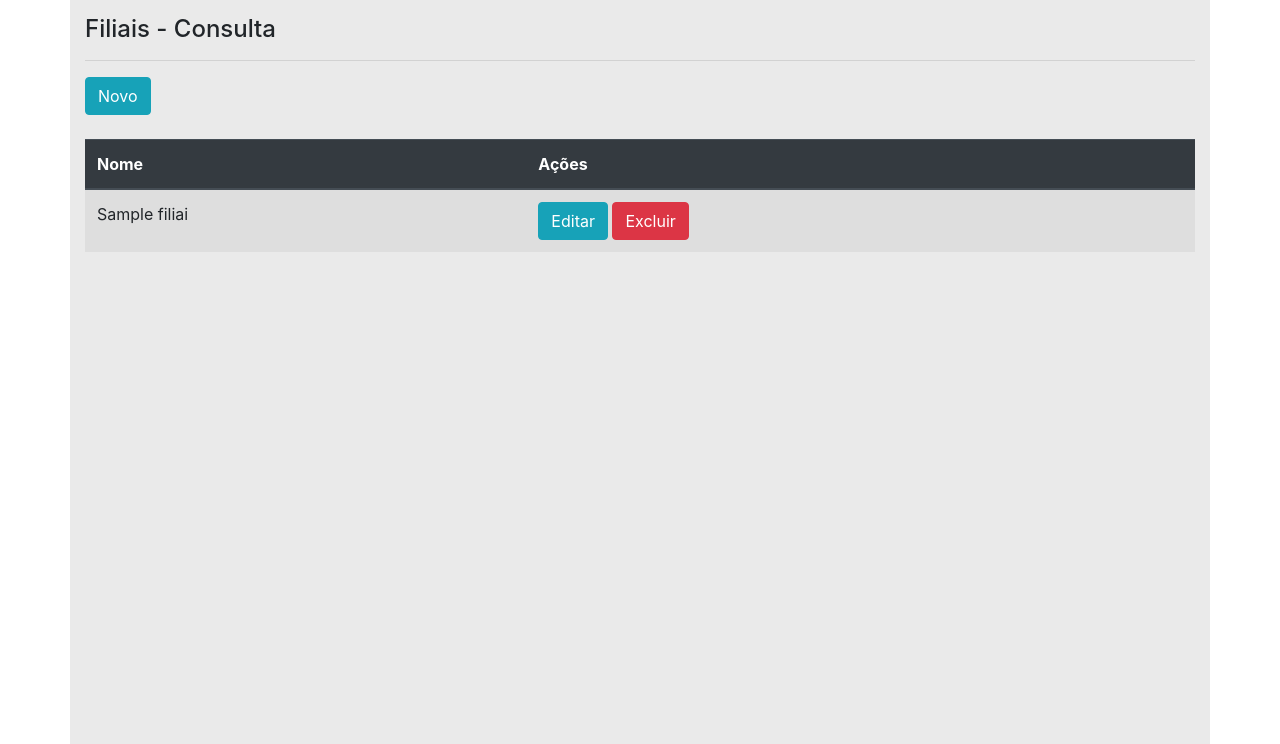
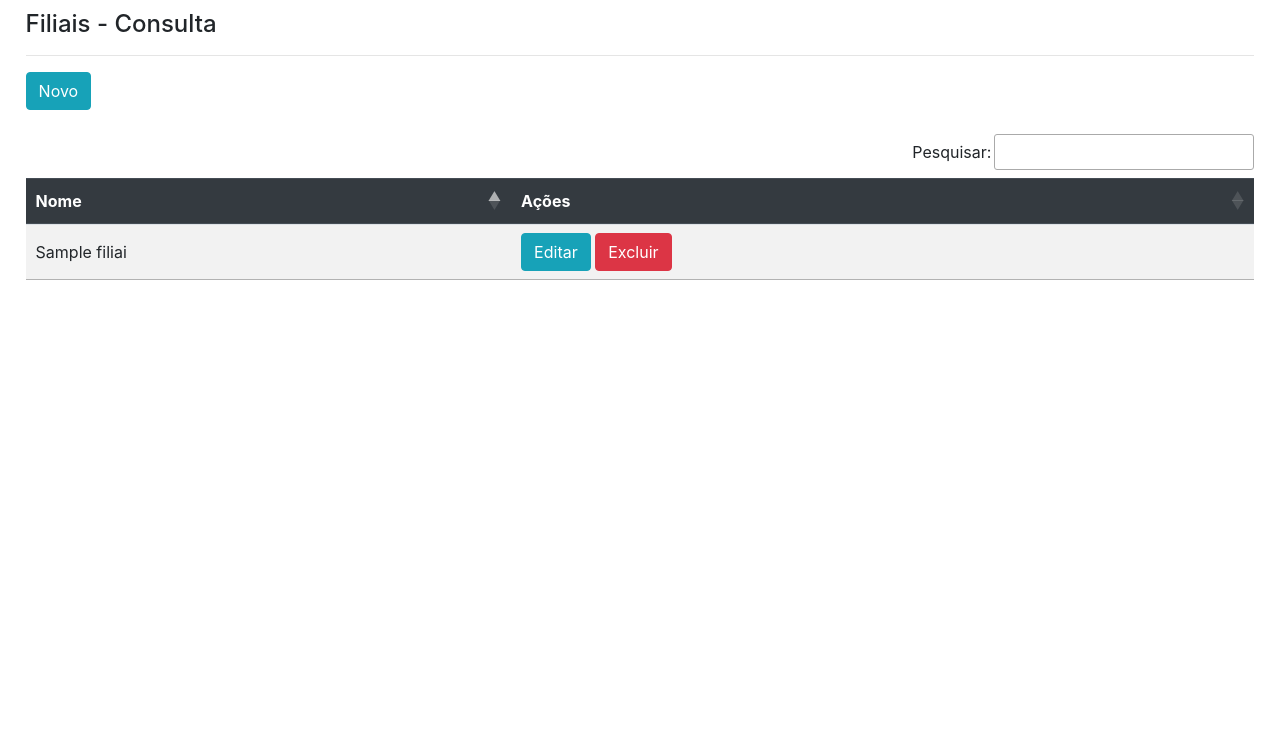
Before and after one commit to aislansantos/projeto, a PHP site: page /filialConsulta.php in a window 1280 px wide. Shown: the part 56-800 px from the top of the page. Run offline with PHP 8.4, Linux system fonts and the light colour scheme; the visitor is signed in with stand-in values (Sample User, id 1); tables that the repository leaves empty or names only in its code hold one stand-in row (values such as "Sample post"); lists and menus that the app fills with data are empty; some libraries are stand-ins or nearby versions.

Commit message:
alteração de css

```diff
--- a/assets/css/style.css
+++ b/assets/css/style.css
@@ -1,22 +1,27 @@
-
-.container{
+.container {
     background-color: #EAEAEA;
     padding: 15px;
     height: 93vh;
 }
 
-#email{
+#email {
     width: 75%;
 }
 
-#nome{
+#nome {
     width: 50%;
 }
 
-#senha{
+#senha {
     width: 25%;
 }
 
-#tipo{
+#tipo {
     width: 15%;
 }
+
+.corpo {
+    margin-left: 2%;
+    margin-right: 2%;
+    margin-top: 10px;
+}
--- a/filialConsulta.php
+++ b/filialConsulta.php
@@ -13,14 +13,14 @@ $filial = new Filial($pdo);
 
 <?php require("header.php"); ?>
 
-<div class="container">
+<div class="corpo">
     <div>
         <h4>Filiais - Consulta</h4>
         <hr>
-        <a href="#" class="btn btn-info">Novo</a>
+        <a href="filialSalvar.php" class="btn btn-info">Novo</a>
         <br><br>
 
-        <table class="table table-striped table-hover" id="tabelaUser">
+        <table class="table table-striped table-hover" id="tabelaFilial">
             <thead class="thead-dark">
                 <tr>
                     <th>Nome</th>
@@ -34,13 +34,36 @@ $filial = new Filial($pdo);
                     <tr>
                         <td><?= $item['nome']; ?></td>
                         <td>
-                            <a href="#" class="btn btn-info">Editar</a>
+                            <a href="filialSalvar.php" class="btn btn-info">Editar</a>
                             <a href="#" class="btn btn-danger">Excluir</a>
                         </td>
                     </tr>
                 <?php endforeach ?>
             </tbody>
         </table>
+
+        <script>
+            $(document).ready(function() {
+                $('#tabelaFilial').DataTable({
+
+                    scrollY: '60vh',
+                    scrollCollapse: true,
+                    paging: false,
+
+
+                    "language": {
+                        "lengthMenu": "Mostrando _MENU_ registros por pagina",
+                        "zeroRecords": "Nada encontrado",
+                        "info": "",
+                        "infoEmpty": "Nenhum registro disponivel",
+                        "infoFiltered": "(Filtrado de _MAX_ total registros)",
+                        "search": "Pesquisar:",
+                    }
+
+
+                });
+            });
+        </script>
     </div>
 </div>
 
```
Also changed, not shown: filialSalvar.php (added, +32 -0 lines).
